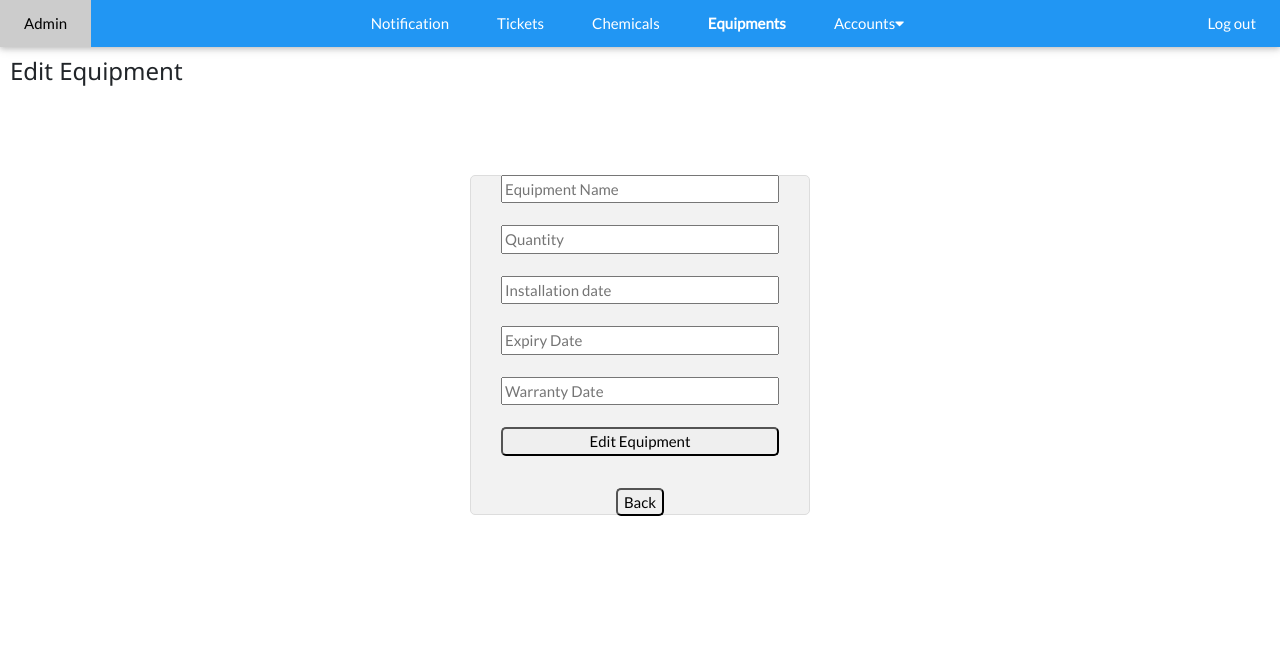
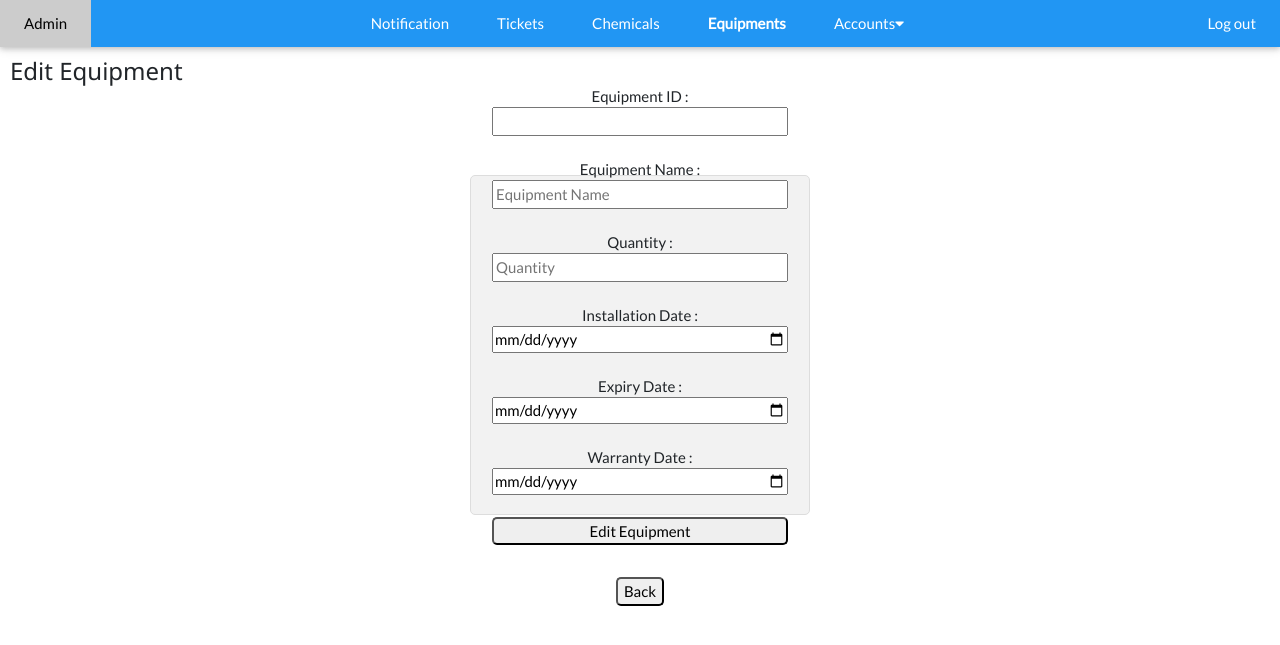
Before and after one commit to qqchrono/WSMErnest, a PHP site: page /editEquipments.php in a window 1280 px wide. Shown: the top 645 px of the page. Run offline with PHP 8.4, Linux system fonts and the light colour scheme; data that the repository does not hold is empty.

Commit message:
editEquipment bugs fixed

```diff
--- a/Website Administrator with CSS/Equipments/editEquipmentController.php
+++ b/Website Administrator with CSS/Equipments/editEquipmentController.php
@@ -15,6 +15,19 @@ class editEquipment
 				return false;
 			}
 		}
+
+		public function getDataForEditForm($inputdata)
+		{
+			$equipmentEntity = new equipmentEntity;
+            $result = $equipmentEntity -> getDataForEditForm($inputdata);
+
+			if($result){
+				return $result;
+			}
+			else{
+				return false;
+			}
+		}
 	}
 
 ?>
--- a/Website Administrator with CSS/Equipments/editEquipments.php
+++ b/Website Administrator with CSS/Equipments/editEquipments.php
@@ -23,6 +23,26 @@
 	$installationDate = '';
 	$expiryDate = '';
 	$warrantyDate = '';
+
+	if(isset($_POST["editAccountForm"]))
+	{
+		$equipmentID = $_POST['equipmentID'];
+
+		$equipment = new editEquipment;
+		$result = $equipment -> getDataForEditForm($equipmentID);
+
+		if($result)
+		{
+			foreach($result as $row)
+        	{
+				$equipmentName = $row['equipmentName'];
+				$quantity = $row['quantity'];
+				$installationDate = $row['installationDate'];
+				$expiryDate = $row['expiryDate'];
+				$warrantyDate = $row['warrantyDate'];
+			}
+		}
+	}
 
 	if(isset($_POST["submit"]))
 	{
@@ -54,21 +74,29 @@
 		<div class="container">
 			<div class="rectangle-box">
 					<table align="center">
-					<input type='hidden' name='equipmentID' value='<?php echo $_POST['equipmentID']?>'>
 					<tr>
-						<td><input type="text" placeholder="Equipment Name" name="equipmentName" value="<?php echo $_POST["equipmentName"]; ?>"></td>
+						<td><label for="equipmentID">Equipment ID : </label>
+						<input type='text' id="equipmentID" name='equipmentID' value='<?php echo $equipmentID ?>' readonly></td>
 					</tr>
 					<tr>
-						<td><input type="text" placeholder="Quantity" name="quantity" value="<?php echo $_POST["quantity"]; ?>"></td>
+						<td><label for="equipmentName">Equipment Name : </label>
+						<input type="text" id="equipmentName" placeholder="Equipment Name" name="equipmentName" value="<?php echo $equipmentName ?>"></td>
 					</tr>
 					<tr>
-						<td><input type="text" placeholder="Installation date" name="installationDate" value="<?php echo $_POST["installationDate"]; ?>"></td>
+						<td><label for="quantity">Quantity : </label>
+						<input type="text" id="quantity" placeholder="Quantity" name="quantity" value="<?php echo $quantity ?>"></td>
 					</tr>
 					<tr>
-						<td><input type="text" placeholder="Expiry Date" name="expiryDate" value="<?php echo $_POST["expiryDate"]; ?>"></td>
+						<td><label for="installationDate">Installation Date : </label>
+						<input type="date" id="installationDate" placeholder="Installation date" name="installationDate" value="<?php echo $installationDate ?>"></td>
 					</tr>
 					<tr>
-						<td><input type="text" placeholder="Warranty Date" name="warrantyDate" value="<?php echo $_POST["warrantyDate"]; ?>"></td>
+						<td><label for="expiryDate">Expiry Date : </label>
+						<input type="date" id="expiryDate" placeholder="Expiry Date" name="expiryDate" value="<?php echo $expiryDate ?>"></td>
+					</tr>
+					<tr>
+						<td><label for="warrantyDate">Warranty Date : </label>
+						<input type="date" id="warrantyDate" placeholder="Warranty Date" name="warrantyDate" value="<?php echo $warrantyDate ?>"></td>
 					</tr>
 					<tr>
 						<td><input type="submit" name="submit" value="Edit Equipment" style="border-radius: 5px;"></td>
--- a/Website Administrator with CSS/Equipments/equipmentEntity.php
+++ b/Website Administrator with CSS/Equipments/equipmentEntity.php
@@ -17,6 +17,19 @@
         public function getData()
         {
             $userQuery = "SELECT * FROM equipments";
+            $result = $this->conn->query($userQuery);
+            if($result->num_rows > 0){
+                return $result;
+            }else{
+                return false;
+            }
+        }
+
+        public function getDataForEditForm($inputdata)
+        {
+            $equipmentID = $inputdata;
+
+            $userQuery = "SELECT * FROM equipments WHERE `equipmentID` = $equipmentID";
             $result = $this->conn->query($userQuery);
             if($result->num_rows > 0){
                 return $result;
```
Also changed, not shown: Website Administrator with CSS/Equipments/equipmentHomepage.php (+5 -8 lines).
